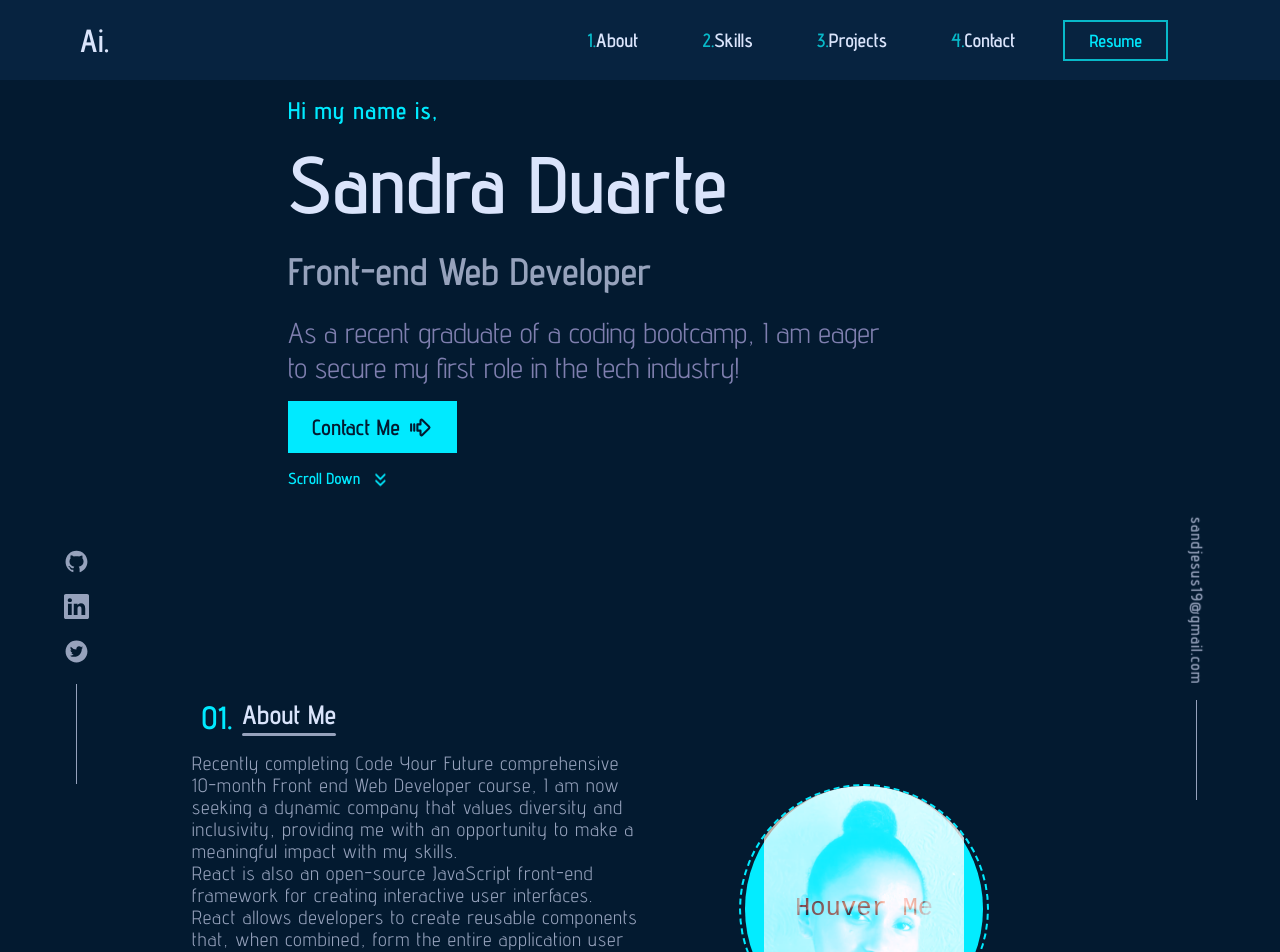
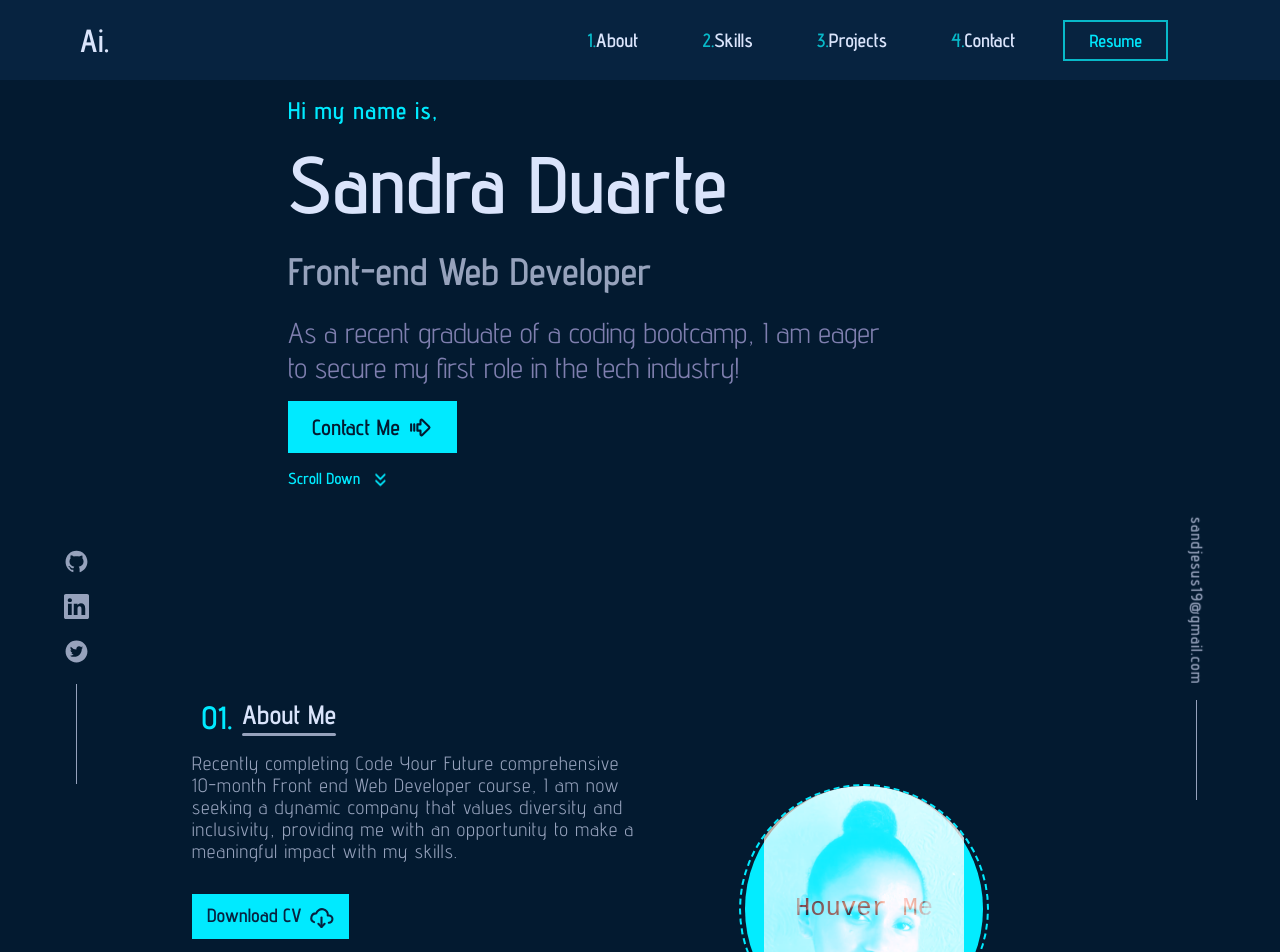
Before and after one commit to Sandra-Duarte/my-portfolio, a React (Create React App) app: page / in a window 1280 px wide. Shown: the top 952 px of the page. Built offline with nearby package versions, Linux system fonts and the light colour scheme.

Commit message:
update my resume

```diff
--- a/src/Componenent/Page/About Section/About.jsx
+++ b/src/Componenent/Page/About Section/About.jsx
@@ -18,7 +18,7 @@ const About = () => {
   <div className='textSection'>
     <h4> Recently completing Code Your Future comprehensive 10-month Front end Web Developer course, I am now seeking a dynamic company that values diversity and inclusivity, providing me with an opportunity to make a meaningful impact with my skills.
       <br/>
-      React is also an open-source JavaScript front-end framework for creating interactive user interfaces. React allows developers to create reusable components that, when combined, form the entire application user interface.
+
     </h4>
     <div className='aboutBtn'>
       <a href = "Sandra Duarte.pdf" download="Sandra Duarte.pdf" className="flex">
```
